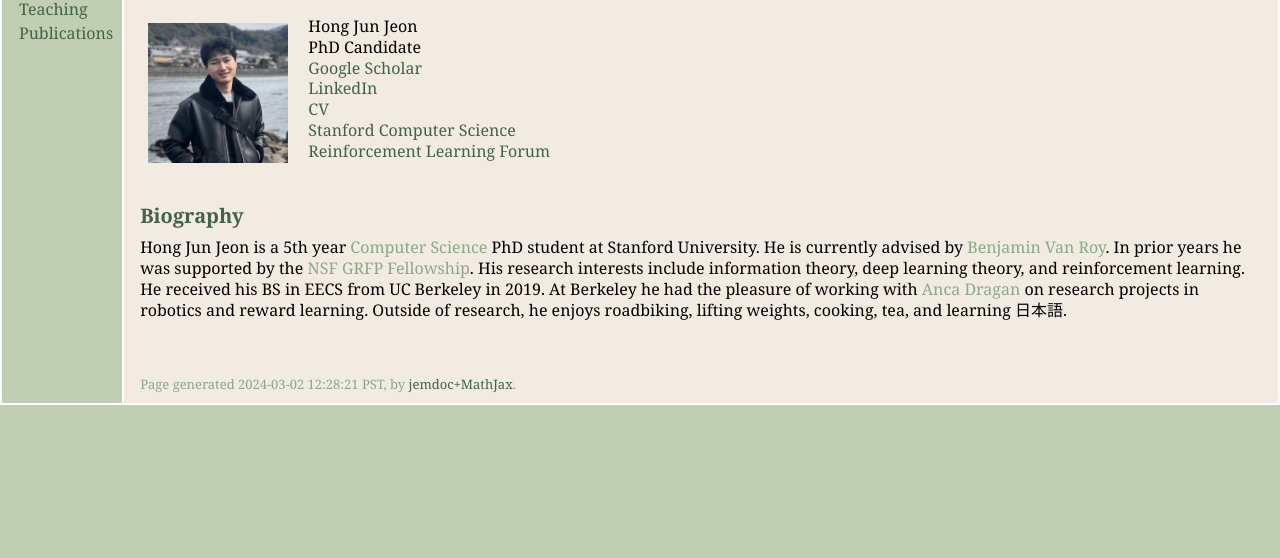
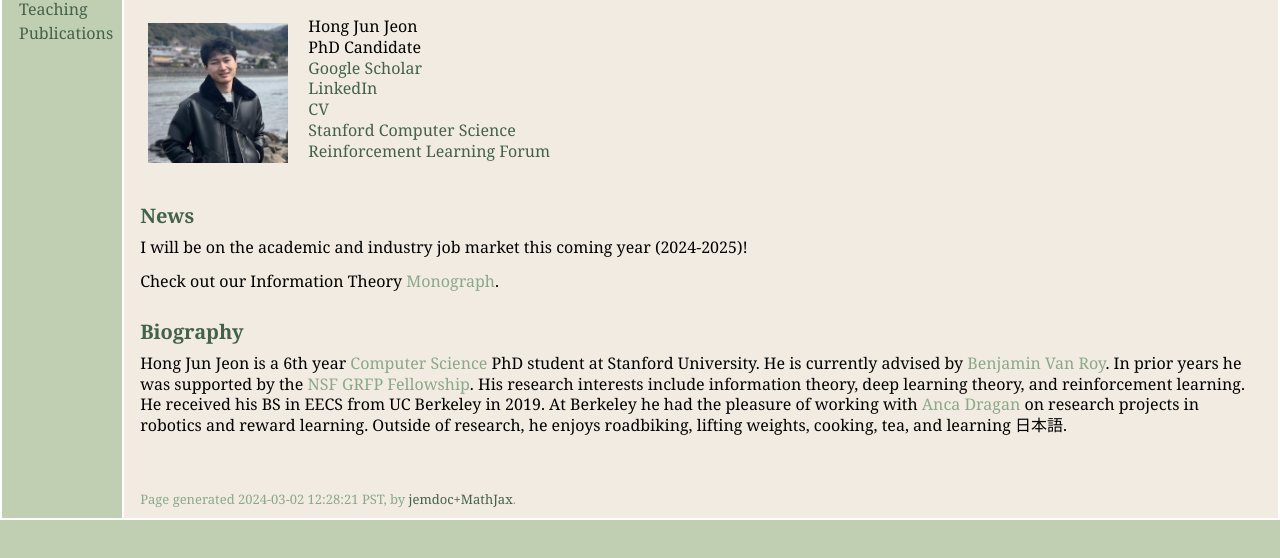
Before and after one commit to hjj3on/hjj3on.github.io, a plain HTML site: page index.html in a window 1280 px wide. Shown: the part 62-620 px from the top of the page. Drawn offline with Linux system fonts and the light colour scheme.

Commit message:
Update with job market and monograph

```diff
--- a/index.html
+++ b/index.html
@@ -32,10 +32,17 @@ PhD Candidate<br>
 <a href="https://rlforum.stanford.edu/about/" target="“blank”">Reinforcement Learning Forum</a><br>
 </p>
 </td></tr></tbody></table>
+<h2>News</h2>
+<p>
+    I will be on the academic and industry job market this coming year (2024-2025)!
+</p>
+<p>
+    Check out our Information Theory <a href="https://arxiv.org/abs/2407.12288" target="_blank" style="color: #8ba888">Monograph</a>.
+</p>
 <h2>Biography
 </h2>
 <p>
-    Hong Jun Jeon is a 5th year <a href="https://cs.stanford.edu/" target="_blank" style="color: #8ba888"> Computer Science</a> PhD student at Stanford University.
+    Hong Jun Jeon is a 6th year <a href="https://cs.stanford.edu/" target="_blank" style="color: #8ba888"> Computer Science</a> PhD student at Stanford University.
     He is currently advised by <a href="https://web.stanford.edu/~bvr/" target="_blank" style="color: #8ba888	">Benjamin Van Roy</a>.
     In prior years he was supported by the <a href="https://www.nsfgrfp.org/" target="_blank" style="color: #8ba888	">NSF GRFP Fellowship</a>.
     His research interests include information theory, deep learning theory, and reinforcement learning. He received his BS in EECS from UC Berkeley in 2019.
```
